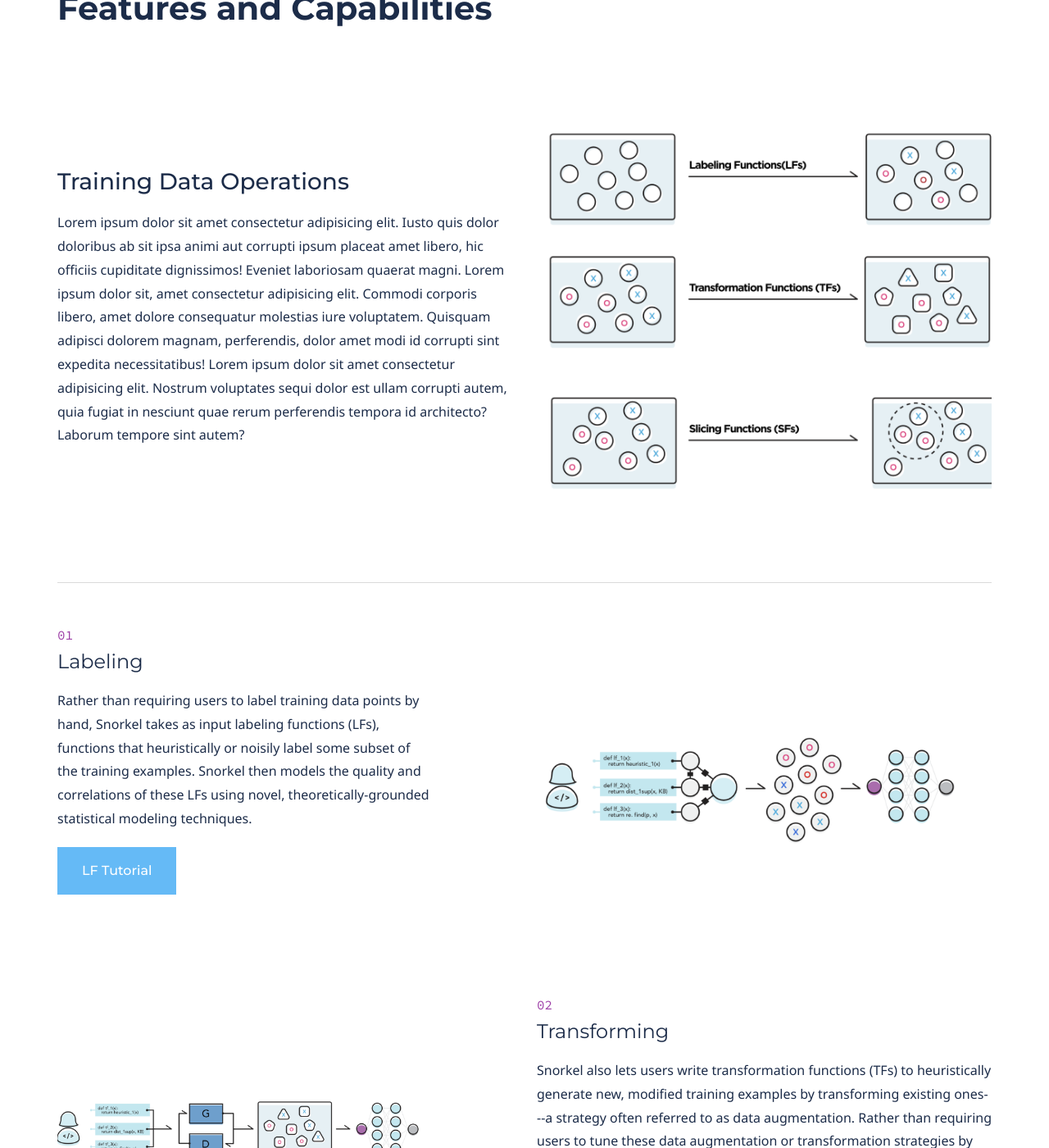
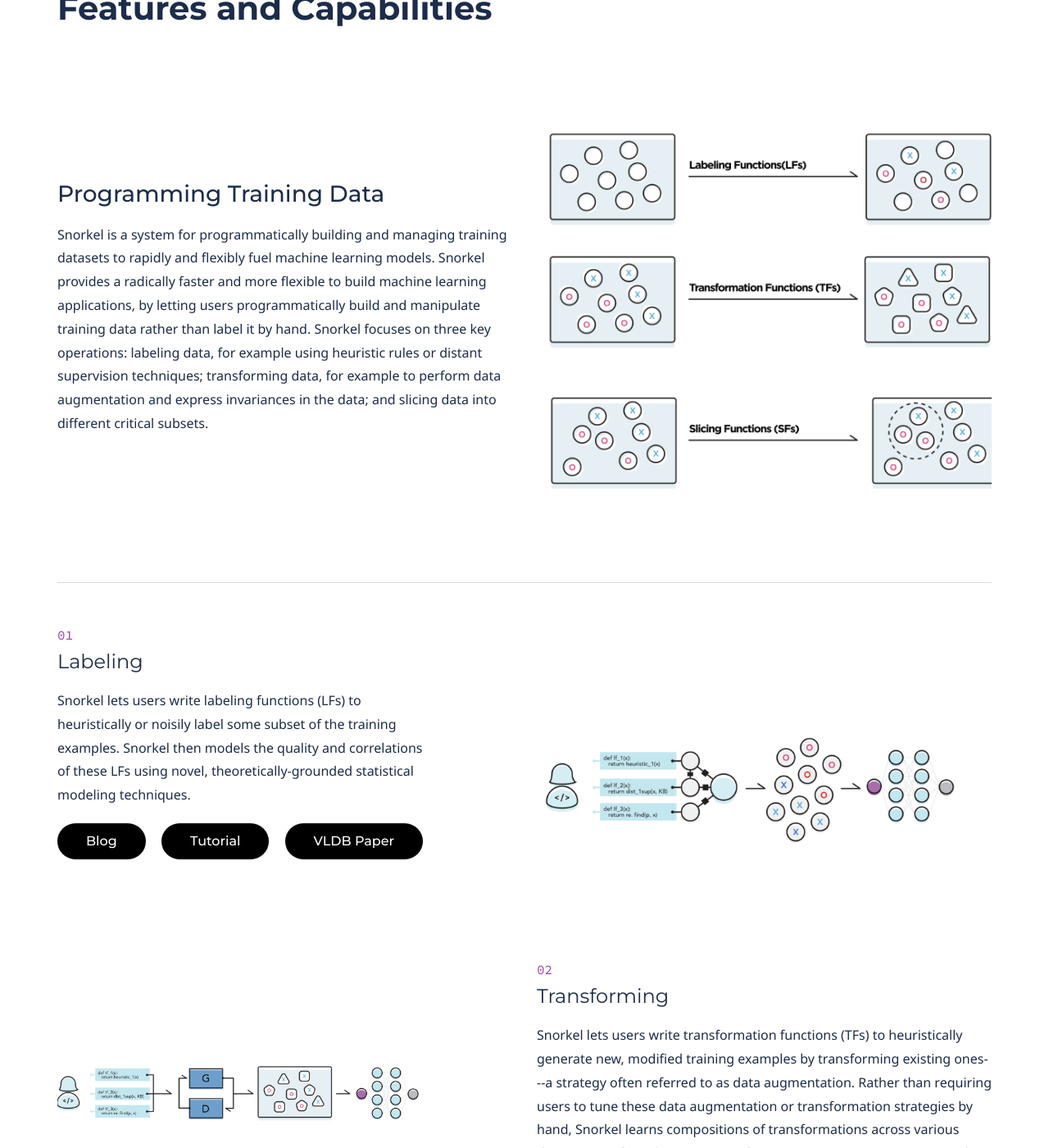
Before and after one commit to snorkel-team/website, a Jekyll site: the page built from features.html, in a window 1280 px wide and 1400 px high, scrolled down 260 px. Shown: the whole window at 82% size. Built offline with Jekyll 4.4.1, drawn with Linux system fonts in a browser that asks for light colours; some of the changed text lies outside the part shown.

Commit message:
first pass

```diff
--- a/features.html
+++ b/features.html
@@ -12,14 +12,9 @@
     </div>
     <div class="row row-spacing vertical-align mobile-padding">
       <div class="col-sm-6">
-        <h3>Training Data Operations</h3>
-        <p>Lorem ipsum dolor sit amet consectetur adipisicing elit. Iusto quis dolor doloribus ab sit ipsa animi aut
-          corrupti ipsum placeat amet libero, hic officiis cupiditate dignissimos! Eveniet laboriosam quaerat magni.
-          Lorem ipsum dolor sit, amet consectetur adipisicing elit. Commodi corporis libero, amet dolore consequatur
-          molestias iure voluptatem. Quisquam adipisci dolorem magnam, perferendis, dolor amet modi id corrupti sint
-          expedita necessitatibus! Lorem ipsum dolor sit amet consectetur adipisicing elit. Nostrum voluptates sequi
-          dolor est ullam corrupti autem, quia fugiat in nesciunt quae rerum perferendis tempora id architecto? Laborum
-          tempore sint autem?</p>
+        <h3>Programming Training Data</h3>
+        <p>Snorkel is a system for programmatically building and managing training datasets to rapidly and flexibly fuel machine learning models. Snorkel provides a radically faster and more flexible to build machine learning applications, by letting users programmatically build and manipulate training data rather than label it by hand. Snorkel focuses on three key operations: labeling data, for example using heuristic rules or distant supervision techniques; transforming data, for example to perform data augmentation and express invariances in the data; and slicing data into different critical subsets.
+        </p>
       </div>
       <div class="col-sm-6">
         <img src="/doks-theme/assets/images/layout/TrainingData.png" alt="Training Data Operations">
@@ -32,14 +27,13 @@
         <p class="purple-numbers">01</p>
         <h4>Labeling</h4>
         <p>
-          Rather than requiring users to label training data points by hand,
-          Snorkel takes as input labeling functions (LFs), functions that
-          heuristically or noisily label some subset of the training
-          examples. Snorkel then models the quality and correlations of
-          these LFs using novel, theoretically-grounded statistical modeling
-          techniques.
+          Snorkel lets users write labeling functions (LFs) to heuristically or noisily label some subset of the training examples. Snorkel then models the quality and correlations of these LFs using novel, theoretically-grounded statistical modeling techniques.
         </p>
-        <button class="btn">LF Tutorial</button>
+        <button href="http://hazyresearch.github.io/snorkel/blog/weak_supervision.html" class="btn btn--rounded btn--dark">Blog</button>
+        <button href="snorkel.org" class="btn btn--rounded btn--dark">Tutorial</button>
+        <button href="https://arxiv.org/abs/1711.10160" class="btn btn--rounded btn--dark">VLDB Paper</button>
+        <!-- <button href="https://arxiv.org/abs/1605.07723" class="btn btn--rounded btn--dark">NeurIPS Paper</button>
+        <button href="https://arxiv.org/abs/1810.02840" class="btn btn--rounded btn--dark">AAAI Paper</button> -->
       </div>
       <div class="col-sm-1"></div>
       <div class="col-sm-6">
@@ -55,15 +49,12 @@
         <p class="purple-numbers">02</p>
         <h4>Transforming</h4>
         <p>
-          Snorkel also lets users write transformation functions (TFs) to
-          heuristically generate new, modified training examples by
-          transforming existing ones---a strategy often referred to as data
-          augmentation. Rather than requiring users to tune these data
-          augmentation or transformation strategies by hand, Snorkel learns
-          compositions of transformations across various domain-specific
-          tasks to optimize for a representative training set.
+          Snorkel lets users write transformation functions (TFs) to heuristically generate new, modified training examples by transforming existing ones---a strategy often referred to as data augmentation. Rather than requiring users to tune these data augmentation or transformation strategies by hand, Snorkel learns compositions of transformations across various domain-specific tasks to optimize for a representative training set. Links to blogs and papers.
         </p>
-        <button class="btn">TF Tutorial</button>
+        <button href="https://hazyresearch.github.io/snorkel/blog/tanda.html" class="btn btn--rounded btn--dark">Blog</button>
+        <button href="snorkel.org" class="btn btn--rounded btn--dark">Tutorial</button>
+        <button href="https://arxiv.org/abs/1803.06084" class="btn btn--rounded btn--dark">NeurIPS Paper</button>
+        <!-- <button href="https://arxiv.org/abs/1803.06084" class="btn btn--rounded btn--dark">ICML Paper</button> -->
       </div>
       <div class="col-sm-12 visible-xs-block">
         <img src="/doks-theme/assets/images/layout/Transforming.png" alt="Transforming" style="margin-top: 110px;" />
@@ -74,14 +65,10 @@
         <p class="purple-numbers">03</p>
         <h4>Slicing</h4>
         <p>
-          Finally, Snorkel also lets users write slicing functions (SFs) to
-          heuristically identify subsets of the data the model should
-          particularly care about, e.g. have extra representative capacity
-          for, due to their difficulty and/or importance. It models slices
-          in the style of multi-task learning and an attention-mechanism is
-          then learned over these heads.
+          Snorkel lets users write slicing functions (SFs) to heuristically identify subsets of the data the model should particularly care about, e.g. have extra representative capacity for, due to their difficulty and/or importance. It models slices in the style of multi-task learning and an attention-mechanism is then learned over these heads.  Links to blogs and papers.
         </p>
-        <button class="btn">SF Tutorial</button>
+        <button href="http://hazyresearch.github.io/snorkel/blog/superglue.html" class="btn btn--rounded btn--dark">Blog</button>
+        <button href="snorkel.org" class="btn btn--rounded btn--dark">Tutorial</button>
       </div>
       <div class="col-sm-1"></div>
       <div class="col-sm-6">
```
